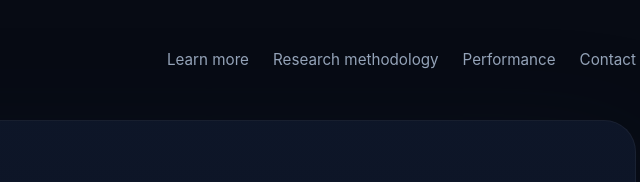
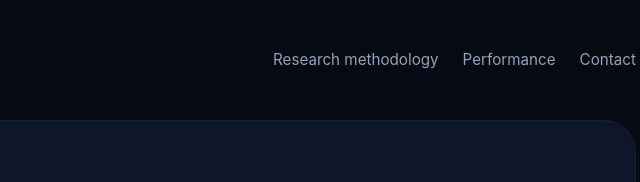
Before and after one commit to rollervides99-lang/website, a plain HTML site: page index.html in a window 1280 px wide. Shown: the top 182 px of the page, 554-1194 px from the left. Drawn offline with Linux system fonts and the light colour scheme.

Commit message:
Remove 'Learn more' link from navigation
Removed the 'Learn more' link from the navigation.

```diff
--- a/index.html
+++ b/index.html
@@ -14,7 +14,6 @@
         <span class="brand-name">Roberto Ollervides</span>
       </div>
       <nav class="nav-links">
-        <a href="details.html">Learn more</a>
         <a href="methodology.html">Research methodology</a>
         <a href="performance-current.html">Performance</a>
         <a href="#contact">Contact</a>
```
